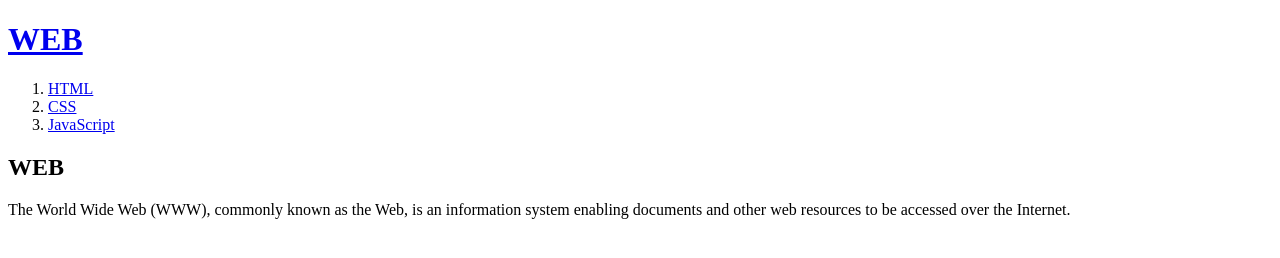
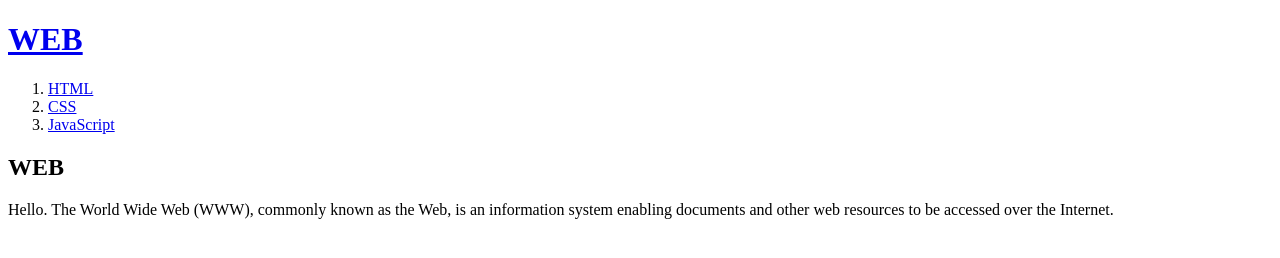
Before and after one commit to hasooniegit/my-first-web-site, a plain HTML site: page index.html in a window 1280 px wide. Drawn offline with Linux system fonts and the light colour scheme.

Commit message:
수정(hello 추가)

```diff
--- a/index.html
+++ b/index.html
@@ -12,6 +12,6 @@
     <li><a href="3.html">JavaScript</a></li>
   </ol>
   <h2>WEB</h2>
-  <p>The World Wide Web (WWW), commonly known as the Web, is an information system enabling documents and other web resources to be accessed over the Internet.</p>
+  <p>Hello. The World Wide Web (WWW), commonly known as the Web, is an information system enabling documents and other web resources to be accessed over the Internet.</p>
 </body>
 </html>
```
